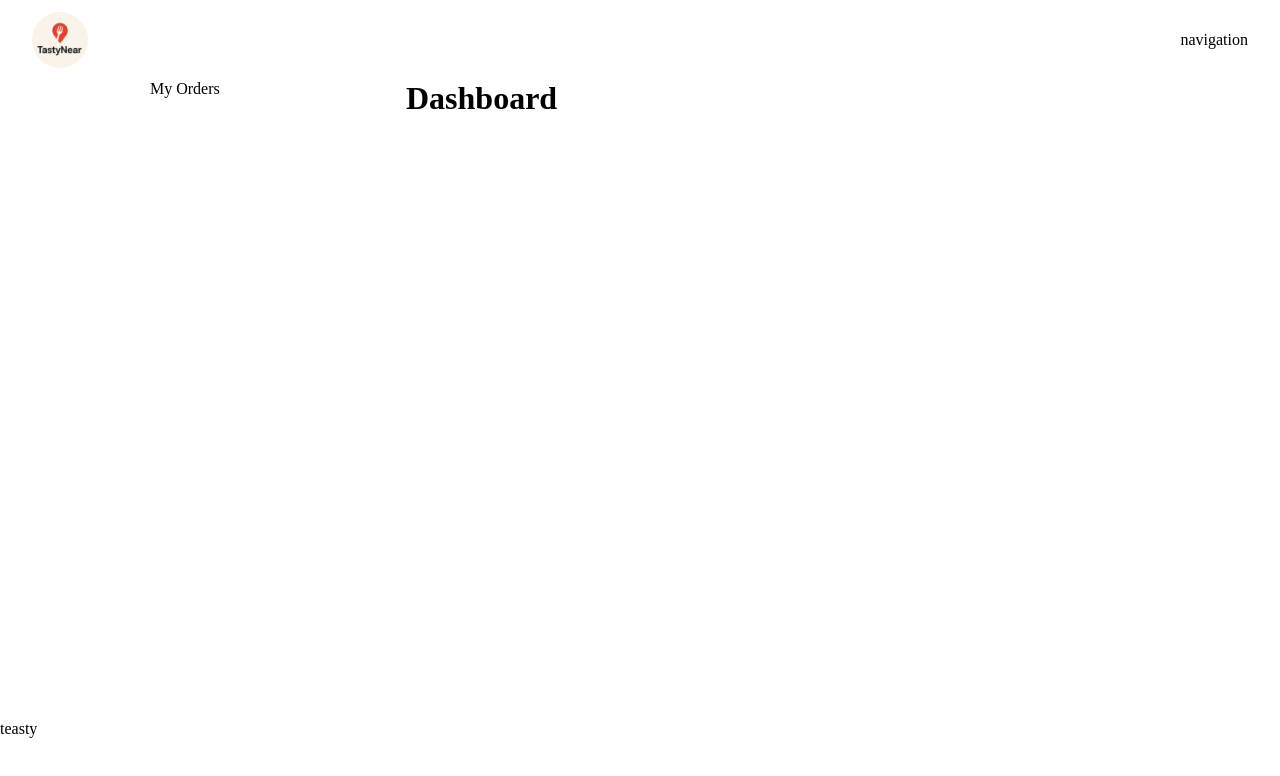
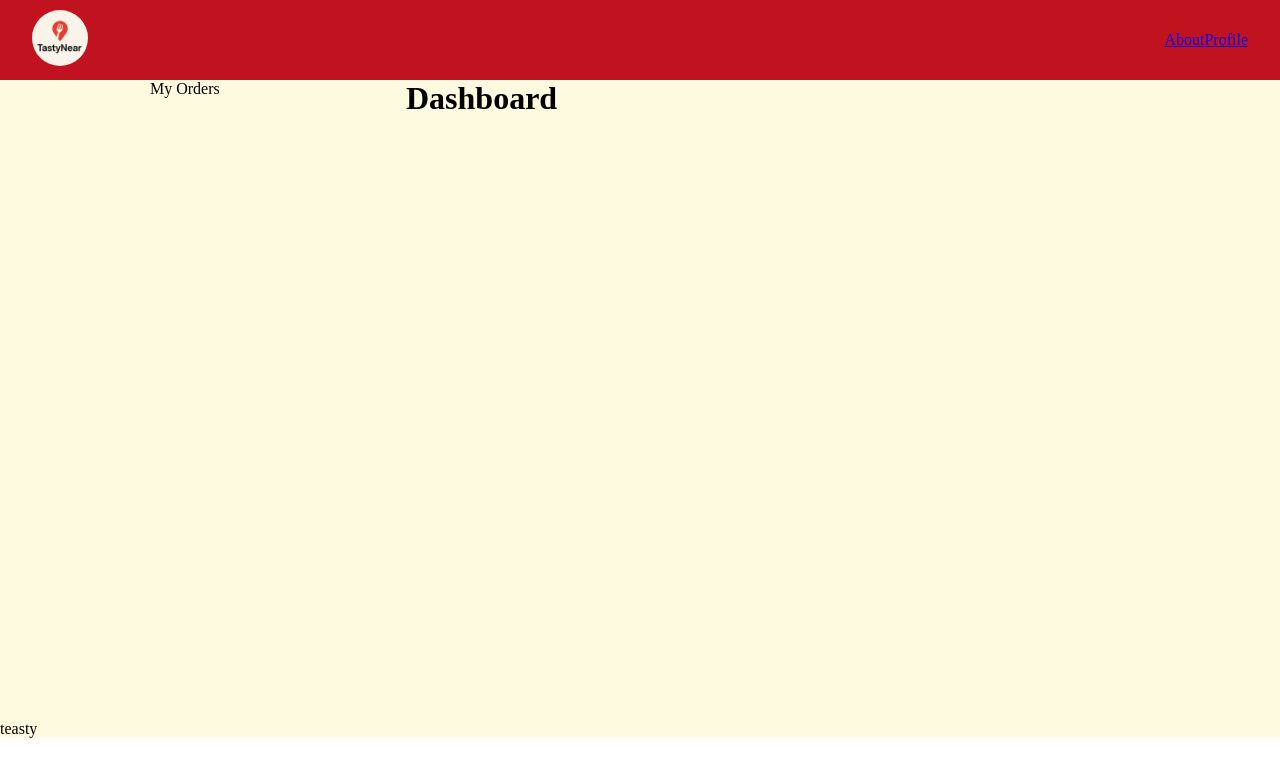
Before and after one commit to galm85/tasty-near, a React (Vite) app: page / in a window 1280 px wide. Shown: the top 776 px of the page. Built offline with nearby package versions, Linux system fonts and the light colour scheme.

Commit message:
update header

```diff
--- a/src/styles/_header.scss
+++ b/src/styles/_header.scss
@@ -1,9 +1,12 @@
+@use './variables' as *;
+
 .header{
     display: flex;
     height: 10vh;
     justify-content: space-between;
     padding-inline: 2rem;
     align-items: center;
+    background-color: $red;
     &__brand{
         display: flex;
         align-items: center;
--- /dev/null
+++ b/src/styles/_variables.scss
@@ -0,0 +1,6 @@
+// colors
+$blue:#003049;
+$red:#c1121f;
+
+$text:#001219;
+$background:#fefae0;
--- a/src/styles/main.scss
+++ b/src/styles/main.scss
@@ -1,3 +1,6 @@
+@use './variables' as *;
+@use './header';
+
 *{
     padding: 0;
     margin: 0;
@@ -7,7 +10,7 @@
 
 
 .tasty-near-layout{
-
+    background-color: $background;
     .main{
         width: 100%;
         min-height: 80vh;
@@ -22,4 +25,3 @@
     }
 
 }
-@import './header';
--- a/src/ui/Header.jsx
+++ b/src/ui/Header.jsx
@@ -1,13 +1,17 @@
+import { Link, NavLink } from 'react-router-dom';
 import Logo from '../assets/images/logo.png';
 
 function Header() {
     return (
         <div className='header'>
             <div className='header__brand'>
-                <img src={Logo} alt="tasty near logo" />
+                <Link to='/'>
+                    <img src={Logo} alt="tasty near logo" />
+                </Link>
             </div>
             <div className='header__navigation'>
-                navigation
+                <NavLink to='/about' className={(isActive) => isActive ? 'active-link' : ''} >About</NavLink>
+                <NavLink to='/walla' className={(isActive) => isActive ? 'active-link' : ''} >Profile</NavLink>
             </div>
         </div>
     )
```
